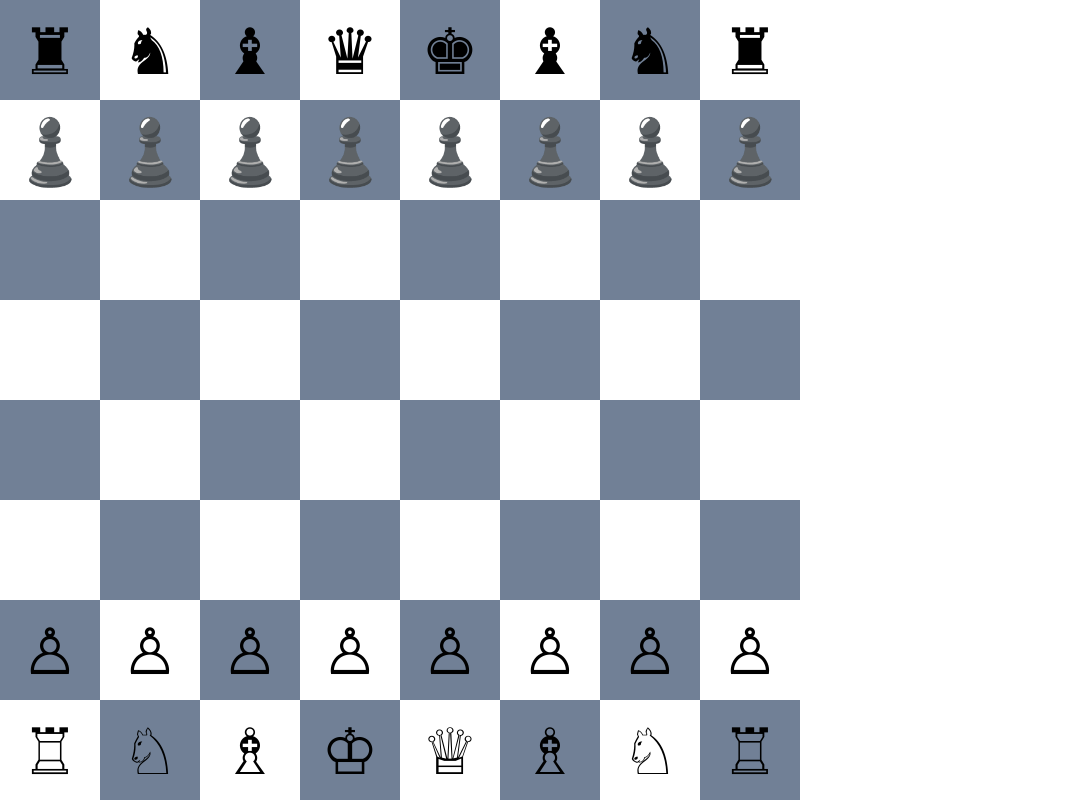
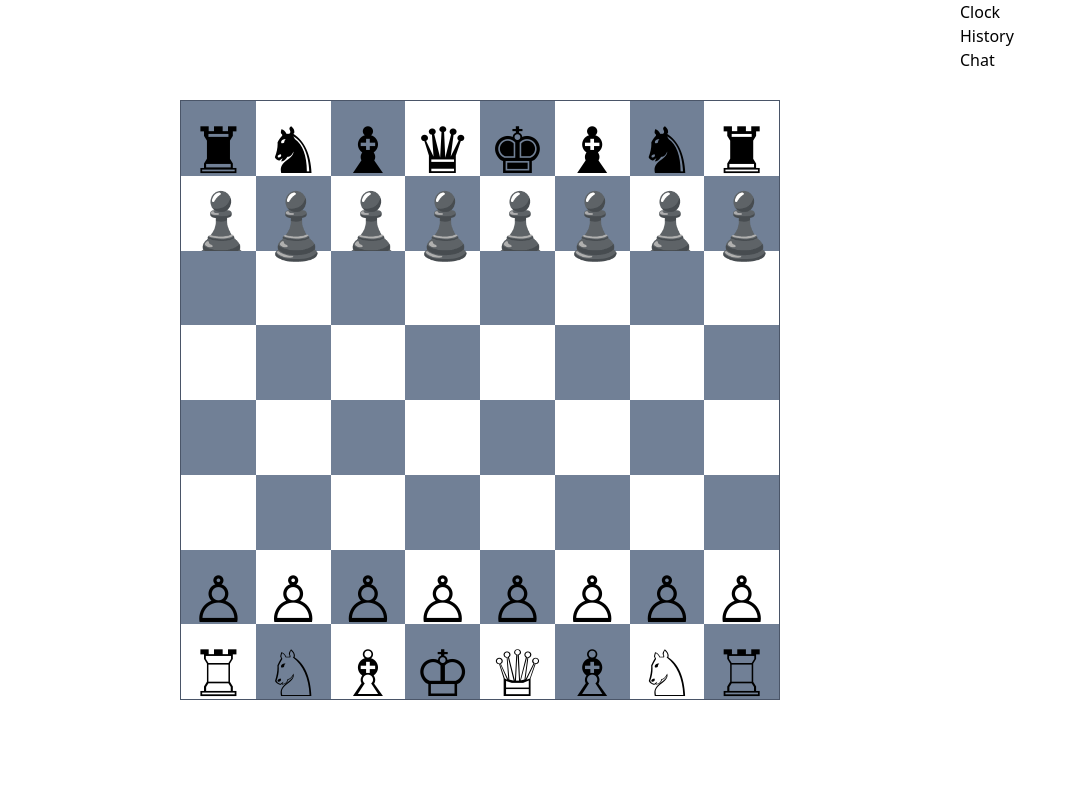
Before and after one commit to drewchandler/chess, a React (Create React App) app in the folder ui/: page / in a window 1280 px wide. Shown: the whole page, without its empty margins (0-1077 px from the left). Built offline with nearby package versions, Linux system fonts and the light colour scheme.

Commit message:
Basic layout

```diff
--- a/ui/src/App.tsx
+++ b/ui/src/App.tsx
@@ -5,7 +5,20 @@ import { buildGame } from "./models/Game";
 const App: FunctionComponent = () => {
   const game = buildGame();
 
-  return <GameDisplay game={game} />;
+  return (
+    <>
+      <div className="flex w-screen h-screen justify-between">
+        <div className="flex items-center justify-center w-full h-full">
+          <GameDisplay game={game} />
+        </div>
+        <div className="flex flex-col flex-shrink-0 w-1/4">
+          <div>Clock</div>
+          <div>History</div>
+          <div>Chat</div>
+        </div>
+      </div>
+    </>
+  );
 };
 
 export default App;
--- a/ui/src/components/GameDisplay.tsx
+++ b/ui/src/components/GameDisplay.tsx
@@ -9,10 +9,12 @@ interface Props {
 
 const GameDisplay: FunctionComponent<Props> = ({ game }) => {
   return (
-    <div className="h-vmin w-vmin flex flex-wrap">
-      {range(0, 64).reverse().map(i => (
-        <Square key={i} index={i} piece={game.board[i]} />
-      ))}
+    <div className="border border-gray-700 w-3/4-vmin h-3/4-vmin m-8 flex flex-wrap">
+      {range(0, 64)
+        .reverse()
+        .map(i => (
+          <Square key={i} index={i} piece={game.board[i]} />
+        ))}
     </div>
   );
 };
--- a/ui/src/components/Square.tsx
+++ b/ui/src/components/Square.tsx
@@ -13,7 +13,7 @@ const sprites = [
     [PieceType.Knight]: "♘",
     [PieceType.Pawn]: "♙",
     [PieceType.Queen]: "♕",
-    [PieceType.Rook]: "♖",
+    [PieceType.Rook]: "♖"
   },
   {
     [PieceType.Bishop]: "♝",
@@ -21,7 +21,7 @@ const sprites = [
     [PieceType.Knight]: "♞",
     [PieceType.Pawn]: "♟",
     [PieceType.Queen]: "♛",
-    [PieceType.Rook]: "♜",
+    [PieceType.Rook]: "♜"
   }
 ];
 
@@ -30,10 +30,15 @@ const Square: FunctionComponent<Props> = ({ index, piece }) => {
   const content = piece && sprites[piece.player][piece.type];
 
   return (
-    <div
-      className={`${isBlack && "bg-gray-600"} w-1/8 h-1/8 flex`}
-    >
-      {content && <p className="block m-auto text-6xl">{content}</p>}
+    <div className={`${isBlack && "bg-gray-600"} w-1/8 h-1/8 flex`}>
+      {content && (
+        <p
+          className="block m-auto text-6xl cursor-pointer select-none"
+          draggable={true}
+        >
+          {content}
+        </p>
+      )}
     </div>
   );
 };
--- a/ui/tailwind.config.js
+++ b/ui/tailwind.config.js
@@ -2,15 +2,15 @@ module.exports = {
   theme: {
     extend: {
       width: {
-        '1/8': '12.5%',
-        'vmin': '100vmin'
+        "1/8": "12.5%",
+        "3/4-vmin": "75vmin"
       },
       height: {
-        '1/8': '12.5%',
-        'vmin': '100vmin'
+        "1/8": "12.5%",
+        "3/4-vmin": "75vmin"
       }
     }
   },
   variants: {},
   plugins: []
-}
+};
```
